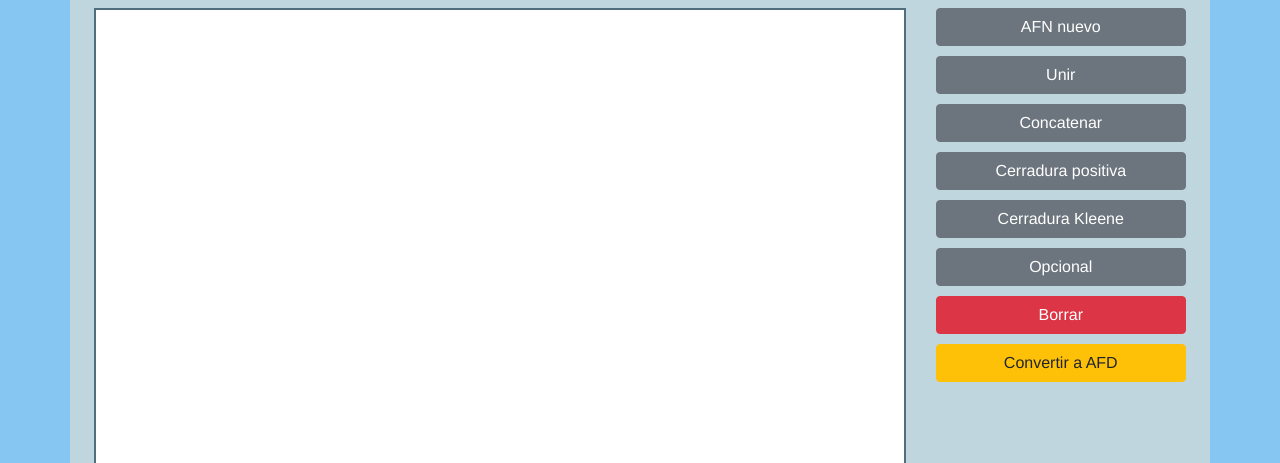
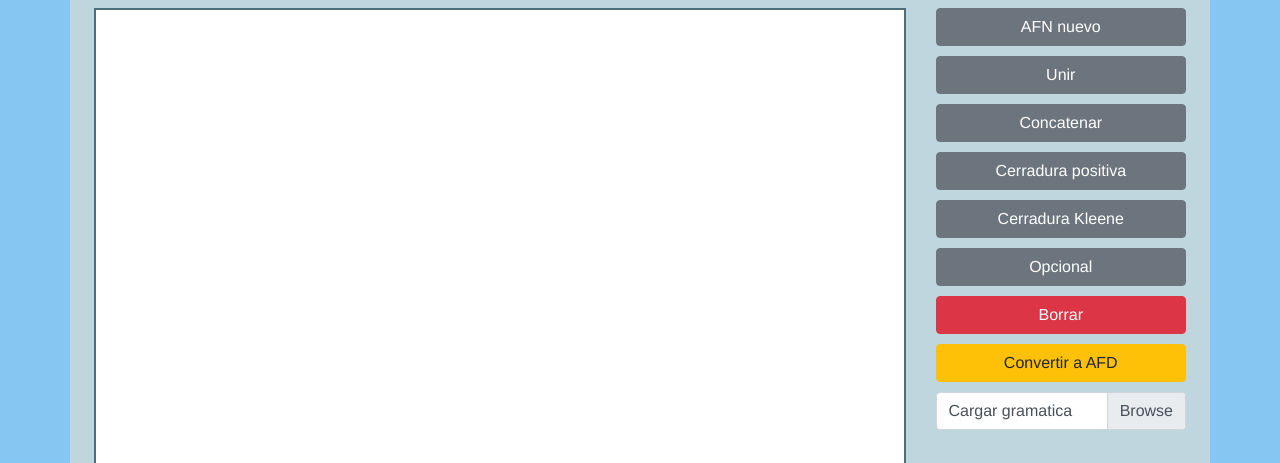
Before and after one commit to JoaksIPN/Compiladores, a plain HTML site: page index.html in a window 1280 px wide. Shown: the part 337-800 px from the top of the page. Drawn offline with Linux system fonts and the light colour scheme; a script that the page names is missing.

Commit message:
Update index.html
Se agrego el boton para insertar la gramatica

```diff
--- a/index.html
+++ b/index.html
@@ -53,6 +53,14 @@
                     <div class="col-12"><button id="btnOpcional" data-toggle="modal" class="btn btn-secondary btn-block">Opcional</button></div>
                     <div class="col-12"><button id="btnBorrar" data-toggle="modal" class="btn btn-danger btn-block">Borrar</button></div>
                     <div class="col-12"><button id="btnAFD" data-toggle="modal" class="btn btn-warning btn-block">Convertir a AFD</button></div>
+                    <div class="col-12">
+                        <div class="input-group mb-3">
+                          <div class="custom-file">
+                            <input type="file" class="custom-file-input" id="inputGramatica">
+                            <label class="custom-file-label" for="inputGroupFile02" aria-describedby="inputGramatica">Cargar gramatica</label>
+                          </div>
+                        </div>
+                    </div>
                 </div>
             </div>
         </div>
@@ -112,5 +120,6 @@
     <script type="text/javascript" src="scripts/AFN.js"></script>
     <script type="text/javascript" src="scripts/AFD.js"></script>
     <script type="text/javascript" src="scripts/main.js"></script>
+    <script type="text/javascript" src="scripts/AnalizadorSintactico.js"></script>
 </body>
 </html>
```
